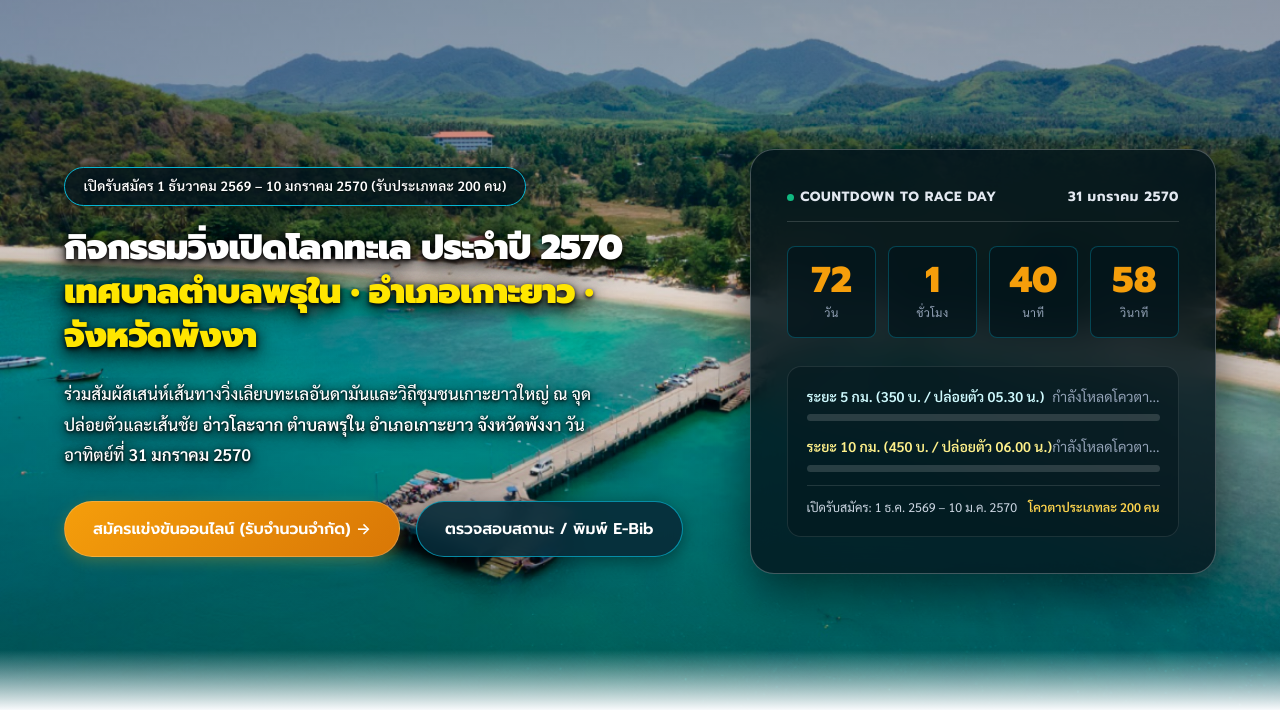
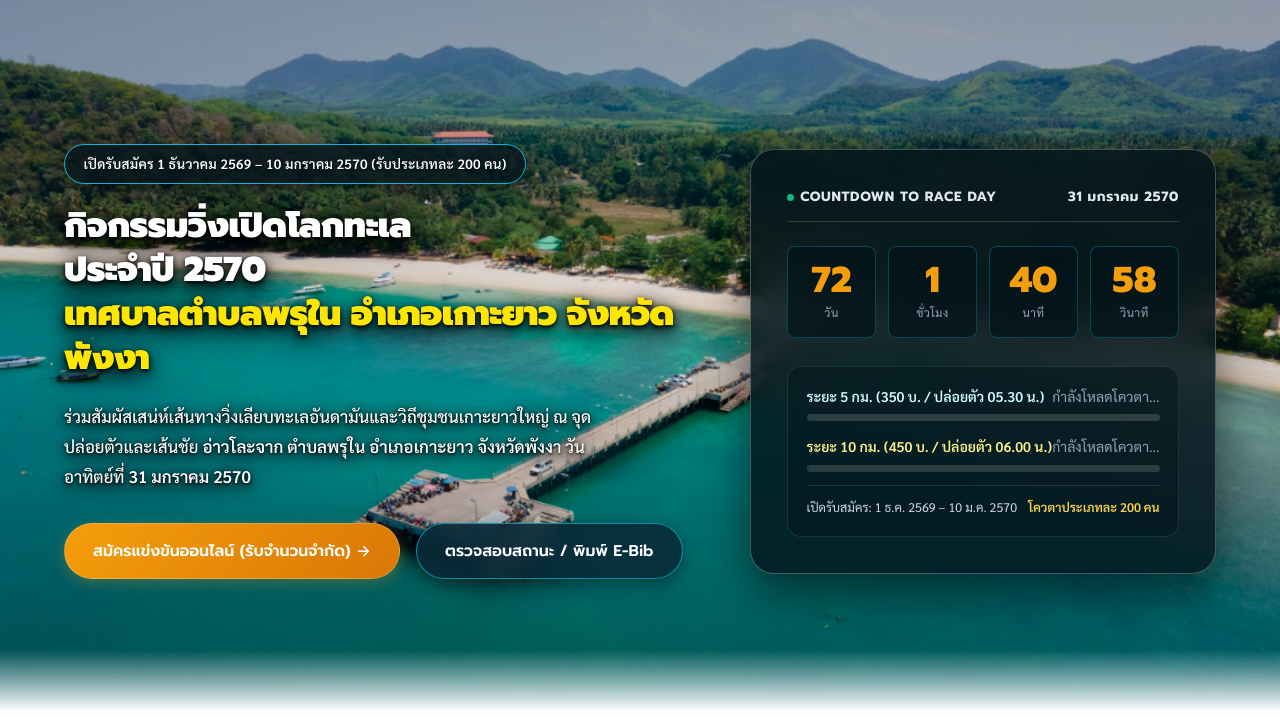
Before and after one commit to infoprunai/KohyaoyaiRun, a plain HTML site: page index.html in a window 1280 px wide. Shown: the part 76-800 px from the top of the page. Drawn offline with nearby package versions, Linux system fonts and the light colour scheme; no server answers.

Commit message:
ชื่อโครงการ

```diff
--- a/index.html
+++ b/index.html
@@ -326,8 +326,8 @@
                         เปิดรับสมัคร 1 ธันวาคม 2569 – 10 มกราคม 2570 (รับประเภทละ 200 คน)
                     </div>
                     <h2 class="hero-title">
-                        กิจกรรมวิ่งเปิดโลกทะเล ประจำปี 2570<br>
-                        <span class="accent-gold">เทศบาลตำบลพรุใน • อำเภอเกาะยาว • จังหวัดพังงา</span>
+                        กิจกรรมวิ่งเปิดโลกทะเล <br>ประจำปี 2570<br>
+                        <span class="accent-gold">เทศบาลตำบลพรุใน อำเภอเกาะยาว จังหวัดพังงา</span>
                     </h2>
                     <p class="hero-lead">
                         ร่วมสัมผัสเสน่ห์เส้นทางวิ่งเลียบทะเลอันดามันและวิถีชุมชนเกาะยาวใหญ่
```
